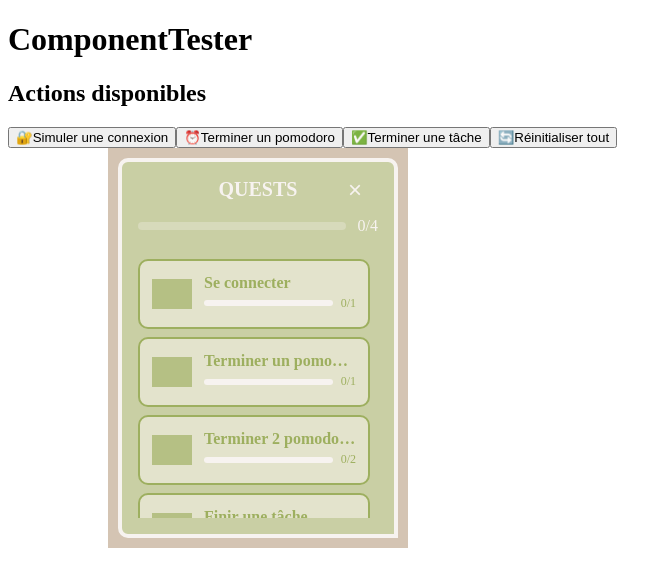
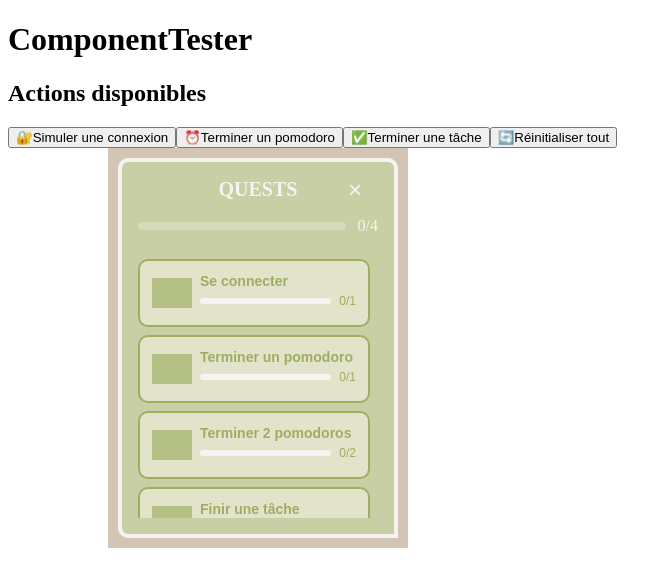
Before and after one commit to alexis-guerquin/component-sandbox, a React (Vite) app: page / in a window 1280 px wide. Both pictures are taken after a click on the element 344 px from the left and 483 px from the top of the page. Shown: the top 586 px of the page, without its empty margins (0-672 px from the left). Built offline with nearby package versions, Linux system fonts and the light colour scheme; grey boxes are pictures that could not be loaded.

Commit message:
feat 3d button on :active effect

```diff
--- a/src/components/Quests/Quest/QuestItem.module.css
+++ b/src/components/Quests/Quest/QuestItem.module.css
@@ -16,15 +16,20 @@
     background-color: var(--brown-400);
     border-color: var(--brown-600);
     cursor: pointer;
+    transition: all ease 0.1s;
+    box-shadow: 0px 5px 0px 0px var(--brown-600);
   }
-  .quest.done img {
-    filter: brightness(0) saturate(100%) invert(23%) sepia(3%) saturate(6005%) hue-rotate(315deg) brightness(87%) contrast(88%);
+
+  .quest.done:active {
+    transform: translateY(5px);
+    box-shadow: 0px 0px 0px 0px var(--brown-600);
   }
 
   .quest.pending {
     background-color: var(--green-200);
     color: var(--green-600);
   }
+
   .quest.pending img {
     filter: brightness(0) saturate(100%) invert(88%) sepia(11%) saturate(1277%) hue-rotate(28deg) brightness(86%) contrast(83%);
   }
@@ -38,9 +43,10 @@
   }
 
   .info {
-    margin-left: 0.75rem;
+    margin-left: 0.5rem;
     flex: 1;
     min-width: 0;
+    text-align: left;
   }
 
   .info h4,
@@ -48,13 +54,9 @@
     margin: 0;
     font-size: 0.875rem;
     line-height: 1.2;
-    overflow: hidden;
-    text-overflow: ellipsis;
-    white-space: nowrap;
   }
 
   .info h4 {
-    font-size: 1rem;
     margin-bottom: 0.25rem;
   }
 
@@ -84,5 +86,9 @@
     height: 100%;
     border-radius: 0.25rem;
     transition: width 0.3s;
+    background-color: var(--green-600);
+  }
+
+  .quest.done .fill {
     background-color: var(--brown-900);
   }
--- a/src/components/Quests/Quest/QuestItem.tsx
+++ b/src/components/Quests/Quest/QuestItem.tsx
@@ -1,21 +1,29 @@
 "use client";
 
 import styles from "./QuestItem.module.css";
+import questIcon from "../../../assets/quest.svg";
 
 interface QuestItemProps {
-  icon: string;
+  icon?: string;
   title: string;
   progress: number;
   goal: number;
   done: boolean;
+  onClick?: () => void;
 }
 
-const QuestItem: React.FC<QuestItemProps> = ({ icon, title, progress, goal, done }) => {
+const QuestItem: React.FC<QuestItemProps> = ({ title, progress, goal, done, onClick }) => {
   const percentage = Math.min((progress / goal) * 100, 100);
+  const isClickable = done;
 
   return (
-    <div className={`${styles.quest} ${done ? styles.done : styles.pending}`}>
-      <img src={icon} alt="icon" className={styles.icon} />
+    <button
+      className={`${styles.quest} ${done ? styles.done : styles.pending}`}
+      onClick={onClick}
+      disabled={!isClickable}
+      type="button"
+    >
+      <img src={questIcon} alt="icon" className={styles.icon} />
       <div className={styles.info}>
         <h4>{title}</h4>
         <div className={styles.progressContainer}>
@@ -25,7 +33,7 @@ const QuestItem: React.FC<QuestItemProps> = ({ icon, title, progress, goal, done
           <span className={styles.progressText}>{progress}/{goal}</span>
         </div>
       </div>
-    </div>
+    </button>
   );
 };
 
```
